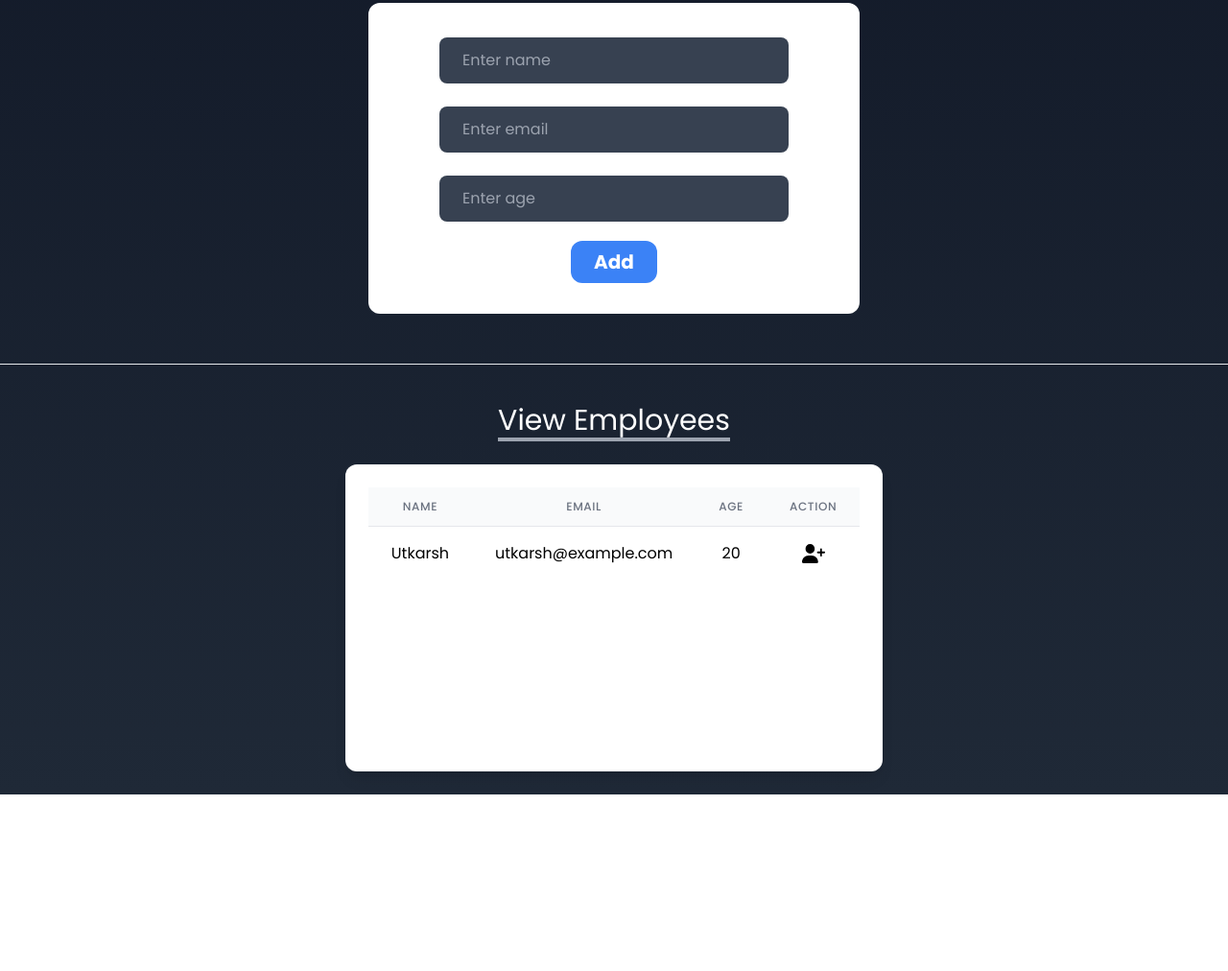
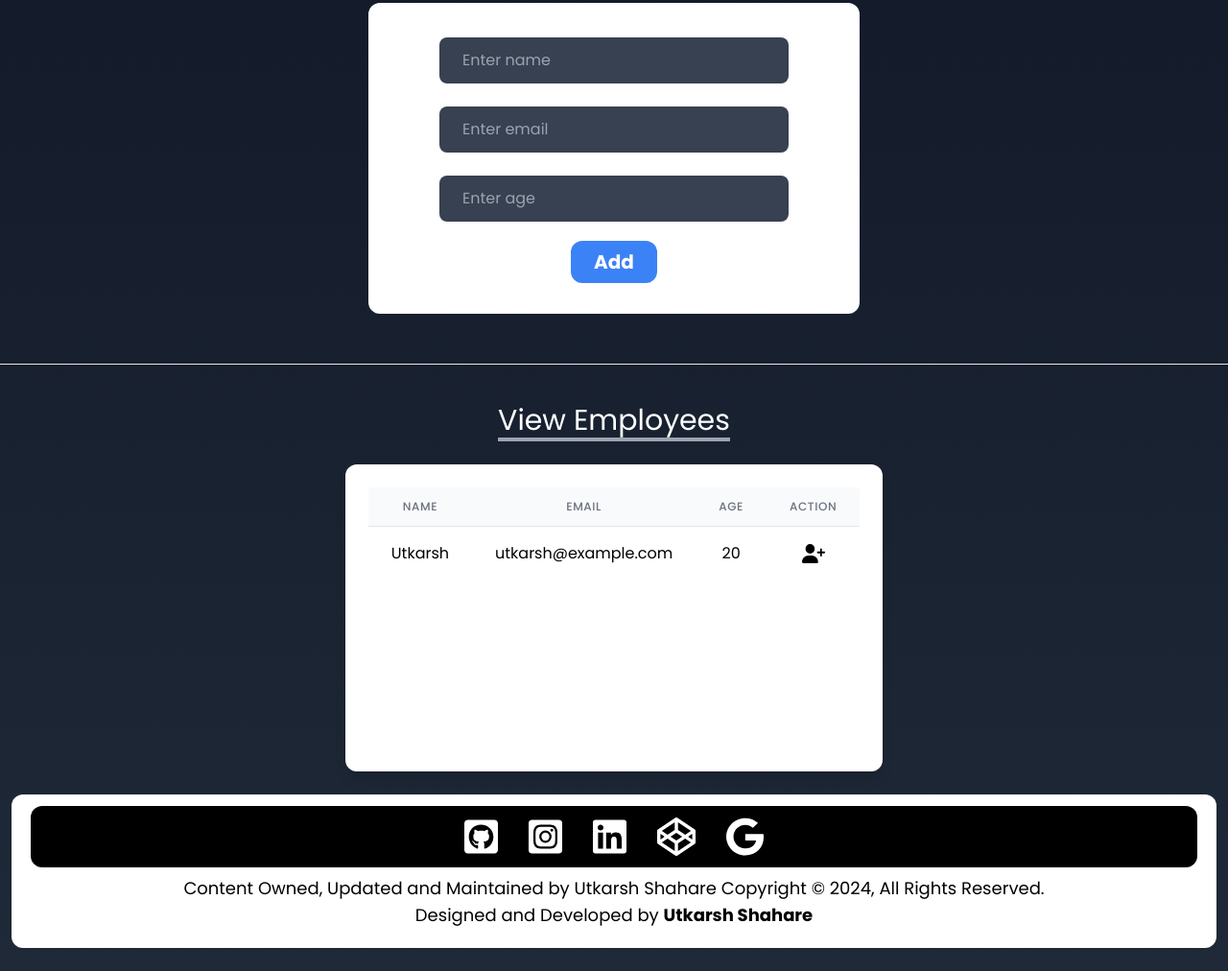
Before and after one commit to utkarsh2004git/Todo-theme-change, a website: page public/index.html in a window 1280 px wide. Shown: the part 241-1253 px from the top of the page at 96% size. Before the commit the page ends 1069 px from the top, so only its background shows below. Drawn offline with Linux system fonts and the light colour scheme; files whose address does not match are found by name.

Commit message:
Added Footer

```diff
--- a/public/index.html
+++ b/public/index.html
@@ -153,6 +153,51 @@
     </div>
 
 
+    <div class="footer mt-6 mx-3">
+        <footer class=" bg-white flex flex-col px-5 py-3  navbar border-5 rounded-xl ">
+            <div class="logos bg-black flex justify-center p-3 gap-8 rounded-xl">
+                <a href="https://github.com/utkarsh2004git" target="_blank">
+                    <img
+                        class="h-10 transition-all hover:scale-125 duration-500"
+                        src='../images/github.svg'
+                        alt="github"
+                    />
+                </a>
+                <a href="https://www.instagram.com/utkarsh_001122/" target="_blank">
+                    <img
+                        class="h-10 transition-all hover:scale-125 duration-500"
+                        src='../images//insta.svg'
+                        alt="insta"
+                    />
+                </a>
+                <a href="https://www.linkedin.com/in/utkarsh-shahare-7b4109214/" target="_blank">
+                    <img
+                        class="h-10 transition-all hover:scale-125 duration-500"
+                        src='../images//linkedin.svg'
+                        alt="linkedin"
+                    />
+                </a>
+                <a href="https://codepen.io/utkarsh_001122" target="_blank">
+                    <img
+                        class="h-10 transition-all hover:scale-125 duration-500"
+                        src='../images//codepen.svg'
+                        alt="codepen"
+                    />
+                </a>
+                <a href="https://www.google.com" target="_blank">
+                    <img
+                        class="h-10 transition-all hover:scale-125 duration-500"
+                        src='../images//google.svg'
+                        alt="google"
+                    />
+                </a>
+            </div>
+            <div class="Fcontent flex flex-col text-center text-sm  sm:text-lg cursor-pointer hover:underline p-2">
+                <span>Content Owned, Updated and Maintained by Utkarsh Shahare Copyright &copy; 2024, All Rights Reserved.</span>
+                <span>Designed and Developed by <span class="utk font-bold hover:text-orange-500"> Utkarsh Shahare</span></span>
+            </div>
+        </footer>
+    </div>
     </div>
 
     <script src="./script.js"></script>
```
Also changed, not shown: images/codepen.svg (added), images/github.svg (added), images/google.svg (added), images/insta.svg (added), images/linkedin.svg (added), public/style.css.
